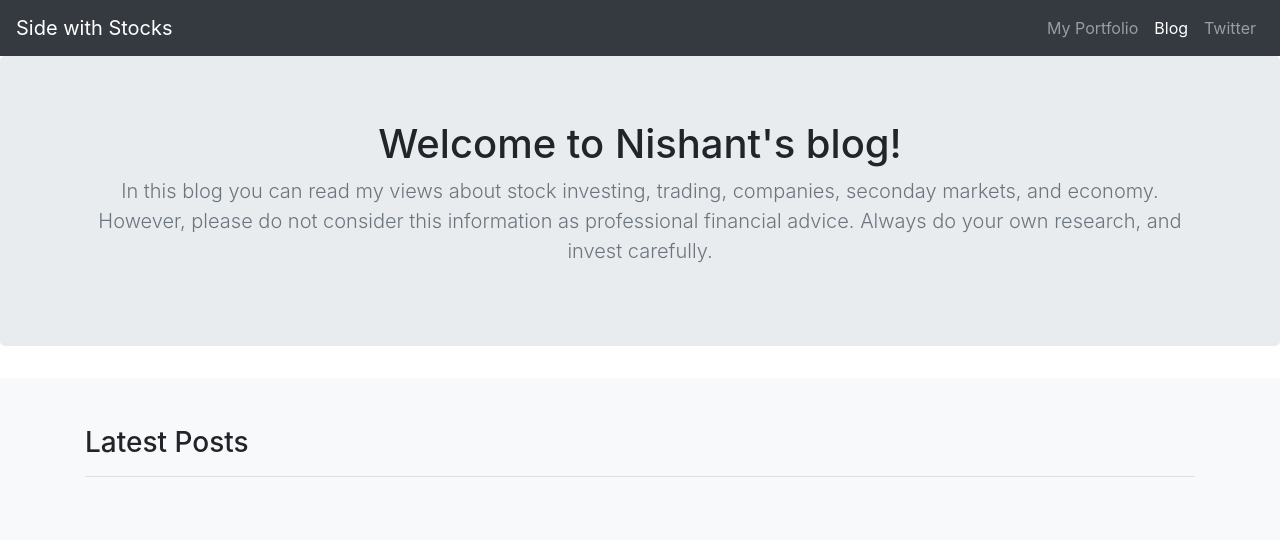
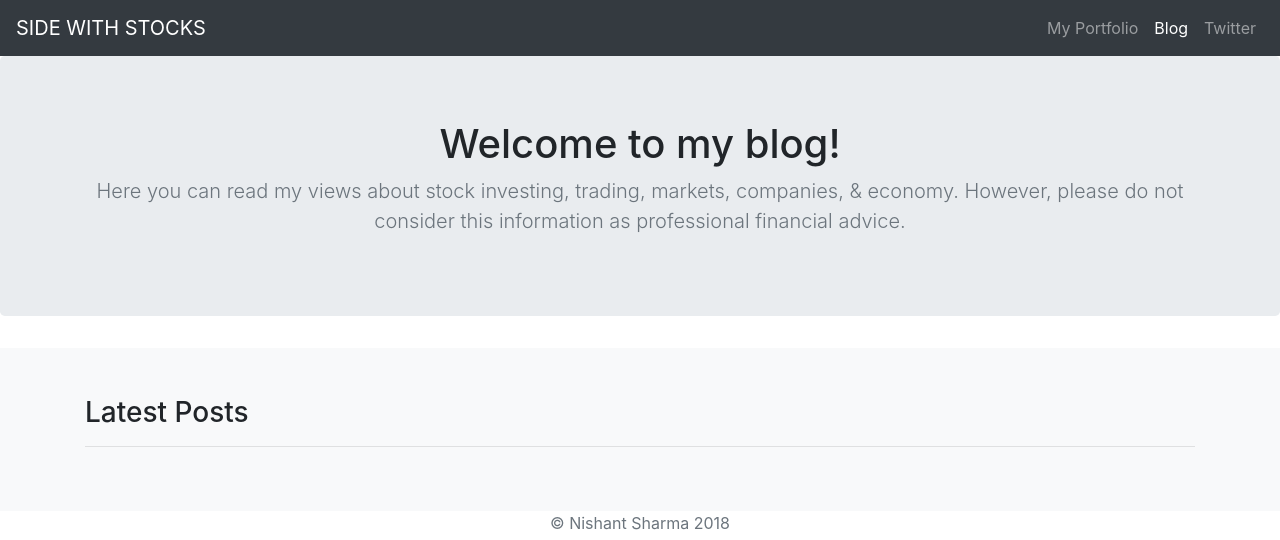
Before and after one commit to ladsunny/Project2_Portfolio, a Django app: page /blog/ in a window 1280 px wide. Shown: the top 540 px of the page. Run offline with Django 3.2, Linux system fonts and the light colour scheme; data that the repository does not hold is empty; some libraries are stand-ins or nearby versions.

Commit message:
minor tweaks to home & myblog files

```diff
--- a/blog/templates/blog/myblog.html
+++ b/blog/templates/blog/myblog.html
@@ -22,7 +22,7 @@
 
   <header>
     <nav class="navbar navbar-expand-lg navbar-dark bg-dark">
-      <a class="navbar-brand" href="{% url 'home' %}">Side with Stocks</a>
+      <a class="navbar-brand" href="{% url 'home' %}">SIDE WITH STOCKS</a>
       <button class="navbar-toggler" type="button" data-toggle="collapse" data-target="#navbarNavAltMarkup" aria-controls="navbarNavAltMarkup" aria-expanded="false" aria-label="Toggle navigation">
         <span class="navbar-toggler-icon"></span>
       </button>
@@ -40,8 +40,8 @@
 
     <section class="jumbotron text-center">
       <div class="container">
-        <h1 class="jumbotron-heading">Welcome to Nishant's blog!</h1>
-        <p class="lead text-muted">In this blog you can read my views about stock investing, trading, companies, seconday markets, and economy. However, please do not consider this information as professional financial advice. Always do your own research, and invest carefully.</p>
+        <h1 class="jumbotron-heading">Welcome to my blog!</h1>
+        <p class="lead text-muted">Here you can read my views about stock investing, trading, markets, companies, & economy. However, please do not consider this information as professional financial advice.</p>
       </div>
     </section>
 
--- a/holdings/templates/holdings/home.html
+++ b/holdings/templates/holdings/home.html
@@ -22,7 +22,7 @@
 
   <header>
     <nav class="navbar navbar-expand-lg navbar-dark bg-dark">
-      <a class="navbar-brand" href="{% url 'home' %}">Side with Stocks</a>
+      <a class="navbar-brand" href="{% url 'home' %}">SIDE WITH STOCKS</a>
       <button class="navbar-toggler" type="button" data-toggle="collapse" data-target="#navbarNavAltMarkup" aria-controls="navbarNavAltMarkup" aria-expanded="false" aria-label="Toggle navigation">
         <span class="navbar-toggler-icon"></span>
       </button>
@@ -41,7 +41,7 @@
     <section class="jumbotron text-center">
       <div class="container">
         <h1 class="jumbotron-heading">Hello!</h1>
-        <p class="lead text-muted">My name is Nishant Sharma. I am avid stock investor, and I have been following US equities since 2003. You can view my stock portfolio and blog from this site. However, please do not consider the information available on this site as professional financial advice. Always do your own research, and invest carefully.</p>
+        <p class="lead text-muted">My name is Nishant Sharma. I am an avid stock investor, and I have been following US equities since 2003. On this site, you can view my stock portfolio and blog. However, please do not consider this information as professional financial advice. You should always do your own research, and invest carefully.</p>
         <img src="{% static 'IMG_2219.JPG' %}" height="200"> </img>
         <p>
           <a href="{% url 'myblog' %}" class="btn btn-primary my-2">My Blog</a>
```
